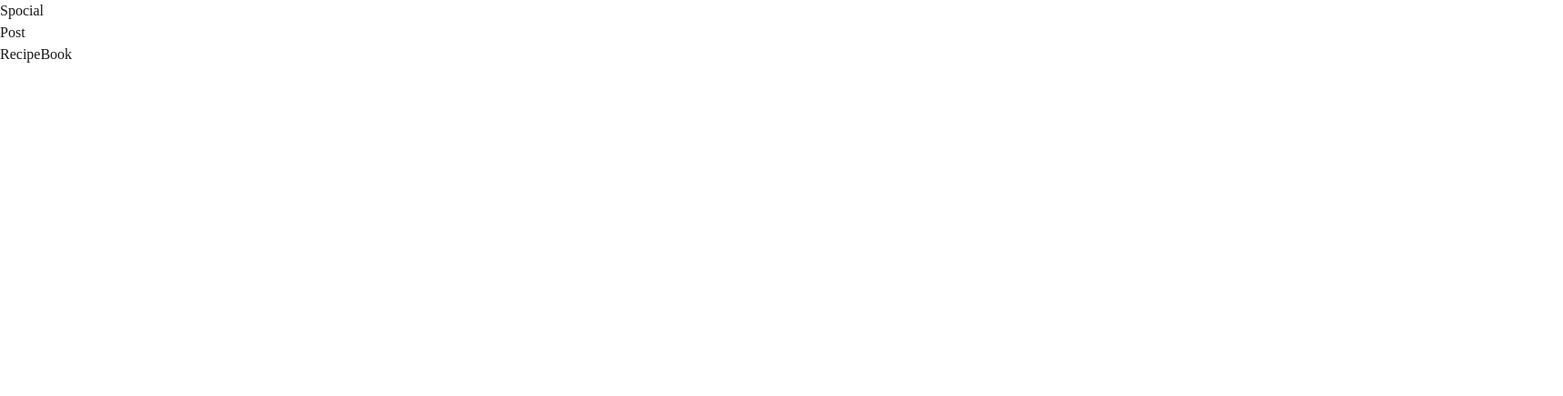
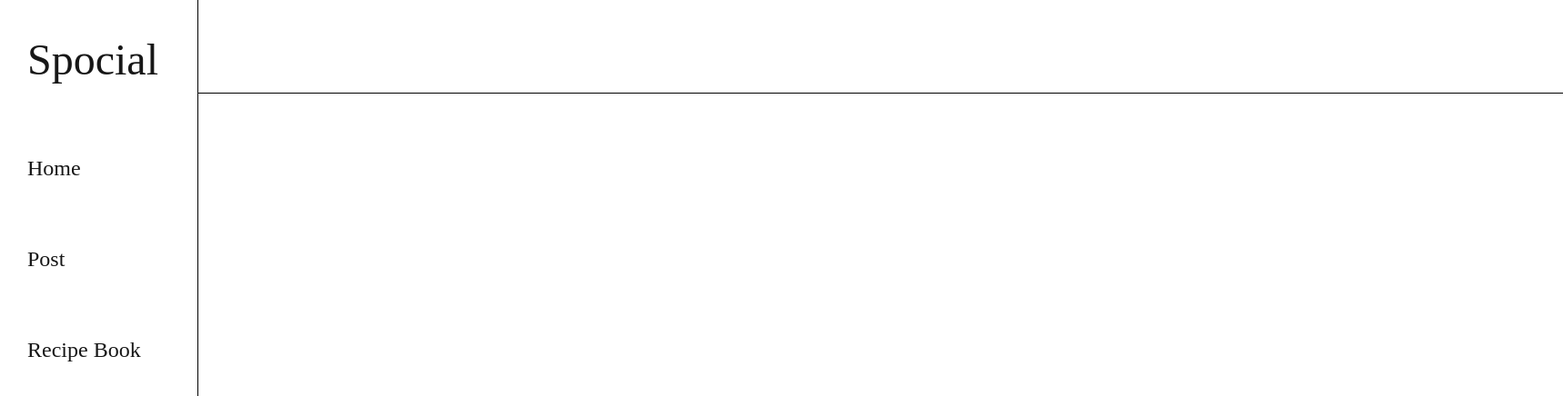
Before and after one commit to Spocial/Spocial, a Next.js app in the folder spocial/: page / in a window 1280 px wide. Shown: the top 436 px of the page at 91% size, 1718 px wide, since content can reach past the window. Built offline with nearby package versions, Linux system fonts and the light colour scheme.

Commit message:
base outline for home and recipe book

```diff
--- a/spocial/src/app/page.tsx
+++ b/spocial/src/app/page.tsx
@@ -1,3 +1,4 @@
+"use client"
 
 import Link from 'next/link'
 
@@ -5,23 +6,30 @@ export default function Home() {
   return (
     <div>
       <span className="inria-serif-regular">
-        <Link href="/">Spocial</Link>
+        <h1><Link href="/">Spocial</Link></h1>
+        <div className="divider"></div>
       </span>
       <br />
       <ul style={{ listStyle: 'none' }}>
         <li>
           {/* Endpoint to route to Post component */}
           <span className="inria-serif-regular">
-            <Link href="/post">Post</Link>
+            <Link href="/"><h4>Home</h4></Link>
           </span>
         </li>
         <li>
-          {/* Endpoint to route to RecipeBook component */}
+          {/* Endpoint to route to Post component */}
           <span className="inria-serif-regular">
-            <Link href="/recipebook">RecipeBook</Link>
+            <Link href="/post"><h5>Post</h5></Link>
+          </span>
+        </li>
+        <li>
+          <span className="inria-serif-regular">
+            <Link href="/recipebook"><h6>Recipe Book</h6></Link>
           </span>
         </li>
       </ul>
+      <div className="vl"></div>
     </div>
   )
 }
```
Also changed, not shown: spocial/src/app/App.css (deleted, +0 -45 lines), spocial/src/app/App.tsx (deleted, +0 -21 lines), spocial/src/app/post/page.tsx (+4 -5 lines), spocial/src/app/recipebook/page.tsx (+17 -6 lines).
